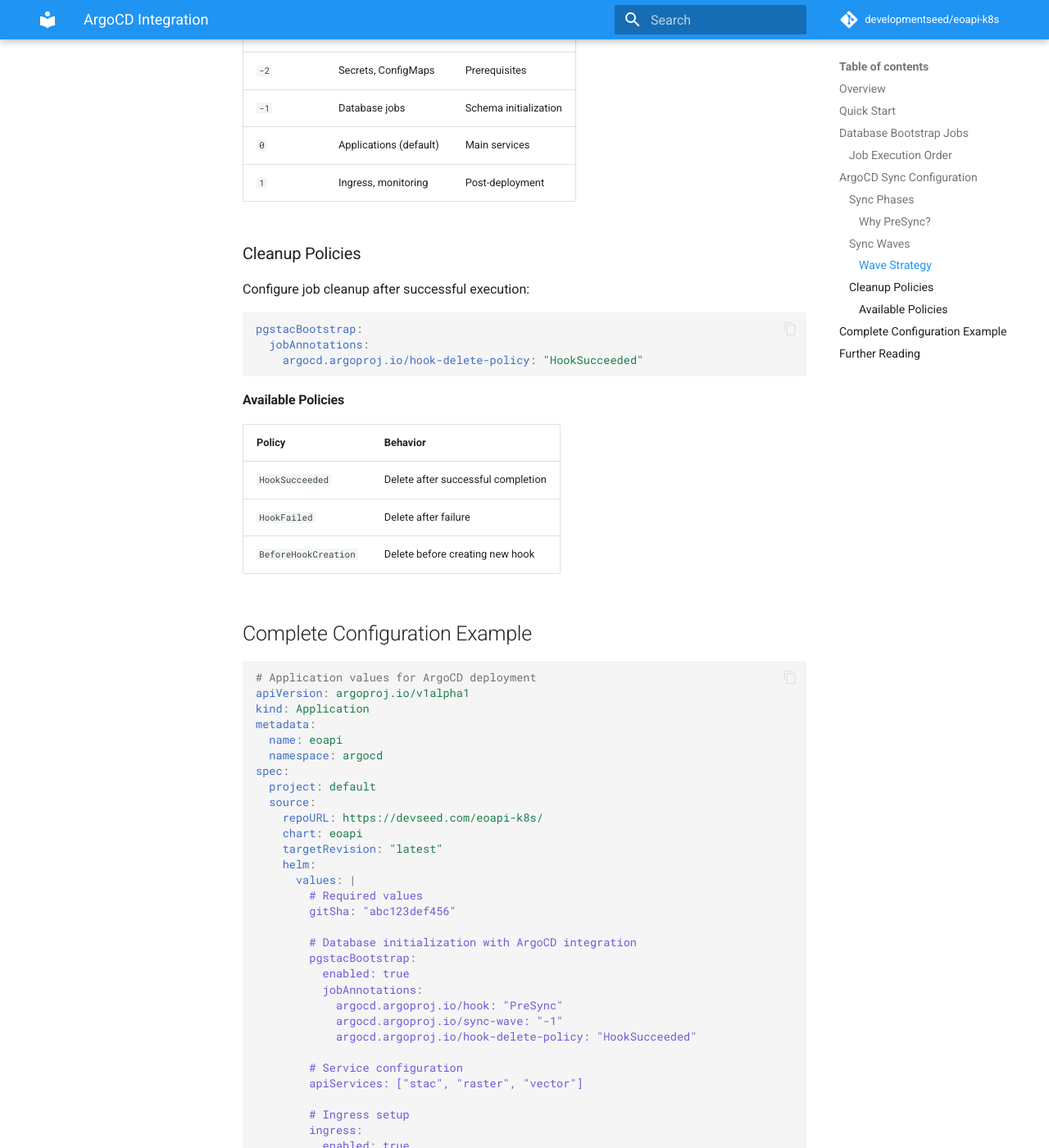
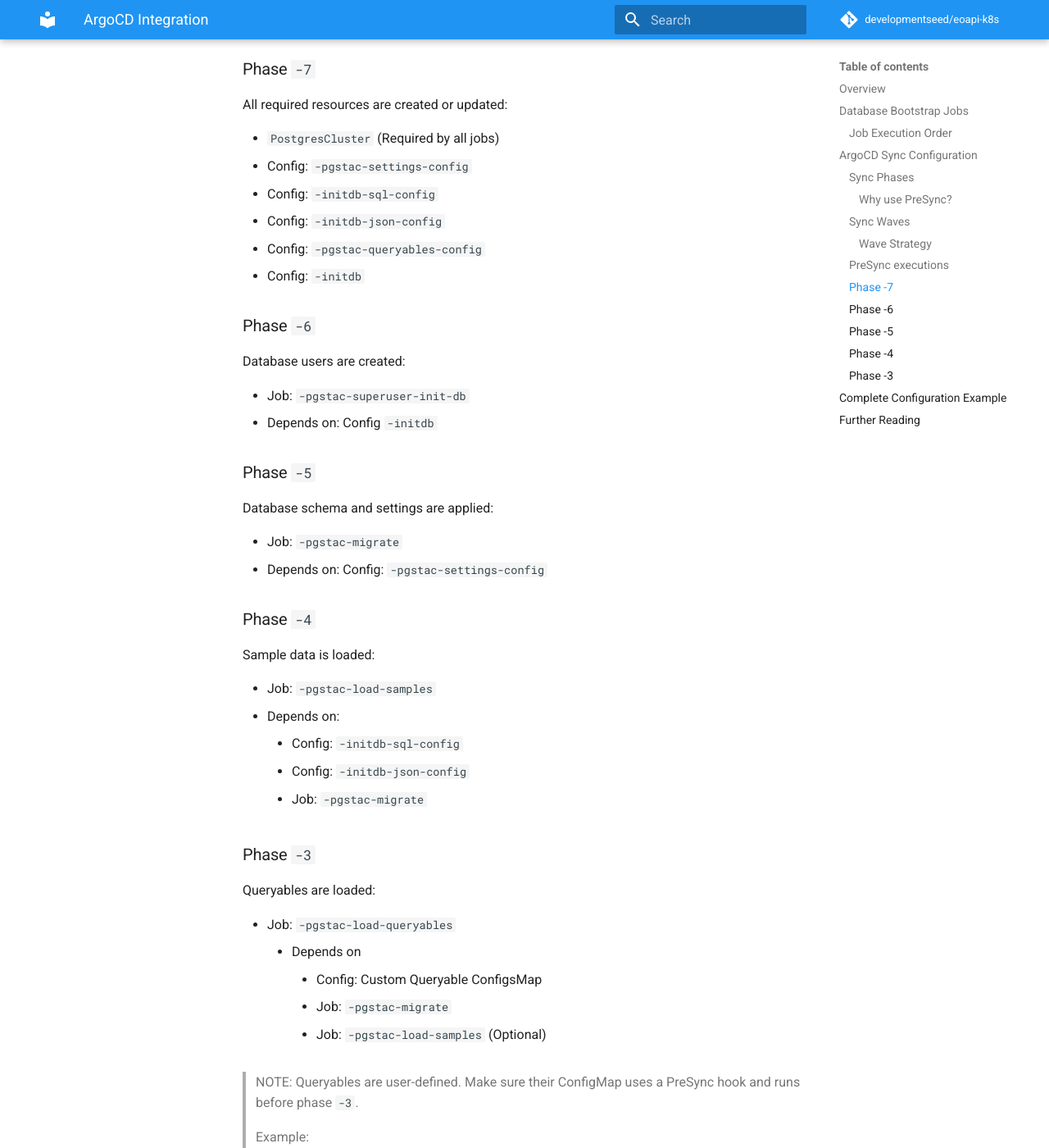
Before and after one commit to developmentseed/eoapi-k8s, an MkDocs documentation site: the page built from docs/argocd.md, in a window 1280 px wide and 1400 px high, scrolled down 1917 px. Shown: the whole window at 82% size. Built offline with MkDocs 1.6.1 and Material for MkDocs 9.7.7, drawn with Linux system fonts in a browser that asks for light colours; comment, search, counter and statistics services are not loaded; some of the changed text lies outside the part shown.

Commit message:
feat: embed Argo hooks into configs and bootstrap jobs
remove jobAnnotations and configAnnotations

````diff
--- a/docs/argocd.md
+++ b/docs/argocd.md
@@ -14,19 +14,7 @@
 
 ## Overview
 
-eoAPI includes database initialization jobs that must complete before application services start. ArgoCD's sync waves and hooks provide fine-grained control over resource deployment order.
-
-## Quick Start
-
-For most ArgoCD deployments, add these annotations to ensure proper sync order:
-
-```yaml
-pgstacBootstrap:
-  jobAnnotations:
-    argocd.argoproj.io/hook: "PreSync"
-    argocd.argoproj.io/sync-wave: "-1"
-    argocd.argoproj.io/hook-delete-policy: "HookSucceeded"
-```
+eoAPI uses database setup jobs that must finish before the API services start. ArgoCD sync hooks and sync waves let you control the order in which resources are applied.
 
 ## Database Bootstrap Jobs
 
@@ -53,12 +41,11 @@
 Use **PreSync** for database initialization jobs to ensure they complete before application deployment:
 
 ```yaml
-pgstacBootstrap:
-  jobAnnotations:
-    argocd.argoproj.io/hook: "PreSync"
+annotations:
+  argocd.argoproj.io/hook: "PreSync"
 ```
 
-#### Why PreSync?
+#### Why use PreSync?
 
 - **Database First**: Schema must exist before application services start
 - **Prevents Race Conditions**: Services won't start until database is ready
@@ -70,9 +57,8 @@
 Control execution order within phases using sync waves:
 
 ```yaml
-pgstacBootstrap:
-  jobAnnotations:
-    argocd.argoproj.io/sync-wave: "-1"  # Run before wave 0 (default)
+annotations:
+  argocd.argoproj.io/sync-wave: "0"
 ```
 
 #### Wave Strategy
@@ -84,23 +70,70 @@
 | `0` | Applications (default) | Main services |
 | `1` | Ingress, monitoring | Post-deployment |
 
-### Cleanup Policies
+### PreSync executions
 
-Configure job cleanup after successful execution:
+### Phase `-7`
 
-```yaml
-pgstacBootstrap:
-  jobAnnotations:
-    argocd.argoproj.io/hook-delete-policy: "HookSucceeded"
-```
+All required resources are created or updated:
 
-#### Available Policies
+- `PostgresCluster` (Required by all jobs)
+- Config: `-pgstac-settings-config`
+- Config: `-initdb-sql-config`
+- Config: `-initdb-json-config`
+- Config: `-pgstac-queryables-config`
+- Config: `-initdb`
 
-| Policy | Behavior |
-|:-------|:---------|
-| `HookSucceeded` | Delete after successful completion |
-| `HookFailed` | Delete after failure |
-| `BeforeHookCreation` | Delete before creating new hook |
+### Phase `-6`
+
+Database users are created:
+
+- Job: `-pgstac-superuser-init-db`
+  - Depends on: Config `-initdb`
+
+### Phase `-5`
+
+Database schema and settings are applied:
+
+- Job: `-pgstac-migrate`
+  - Depends on: Config: `-pgstac-settings-config`
+
+### Phase `-4`
+
+Sample data is loaded:
+
+- Job: `-pgstac-load-samples`
+  - Depends on:
+    - Config: `-initdb-sql-config`
+    - Config: `-initdb-json-config`
+    - Job: `-pgstac-migrate`
+
+### Phase `-3`
+
+Queryables are loaded:
+
+- Job: `-pgstac-load-queryables`
+    - Depends on
+        - Config: Custom Queryable ConfigsMap
+        - Job: `-pgstac-migrate`
+        - Job: `-pgstac-load-samples` (Optional)
+
+> NOTE:
+> Queryables are user-defined. Make sure their ConfigMap uses a PreSync hook and runs before phase `-3`.
+>
+> Example:
+>
+> ```yaml
+> apiVersion: v1
+> kind: ConfigMap
+> metadata:
+>   name: montandon-eoapi-stac-queryables
+>   annotations:
+>     argocd.argoproj.io/hook: "PreSync"
+>     argocd.argoproj.io/sync-wave: "-7"
+>     argocd.argoproj.io/hook-delete-policy: "BeforeHookCreation"
+> data:
+>   ...
+> ```
 
 ## Complete Configuration Example
 
@@ -125,10 +158,6 @@
         # Database initialization with ArgoCD integration
         pgstacBootstrap:
           enabled: true
-          jobAnnotations:
-            argocd.argoproj.io/hook: "PreSync"
-            argocd.argoproj.io/sync-wave: "-1"
-            argocd.argoproj.io/hook-delete-policy: "HookSucceeded"
 
         # Service configuration
         apiServices: ["stac", "raster", "vector"]
````
Also changed, not shown: docs/configuration.md (+1 -1 lines), 6 other files.
